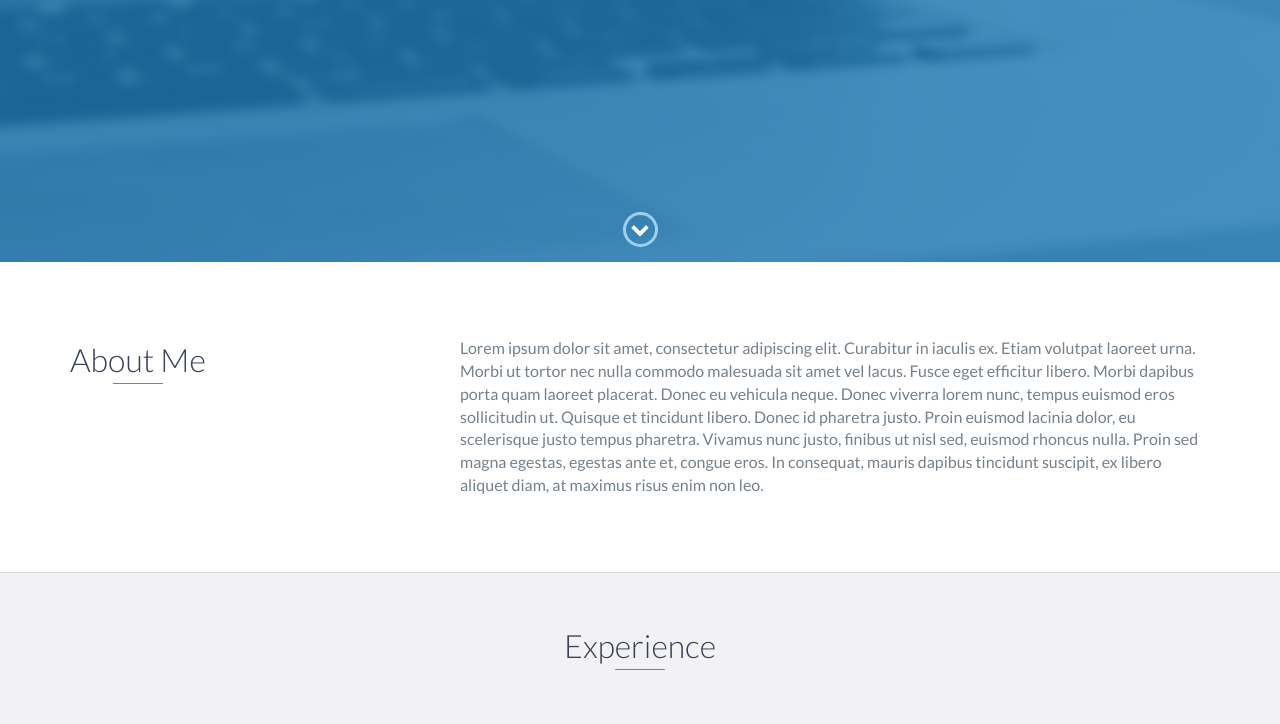
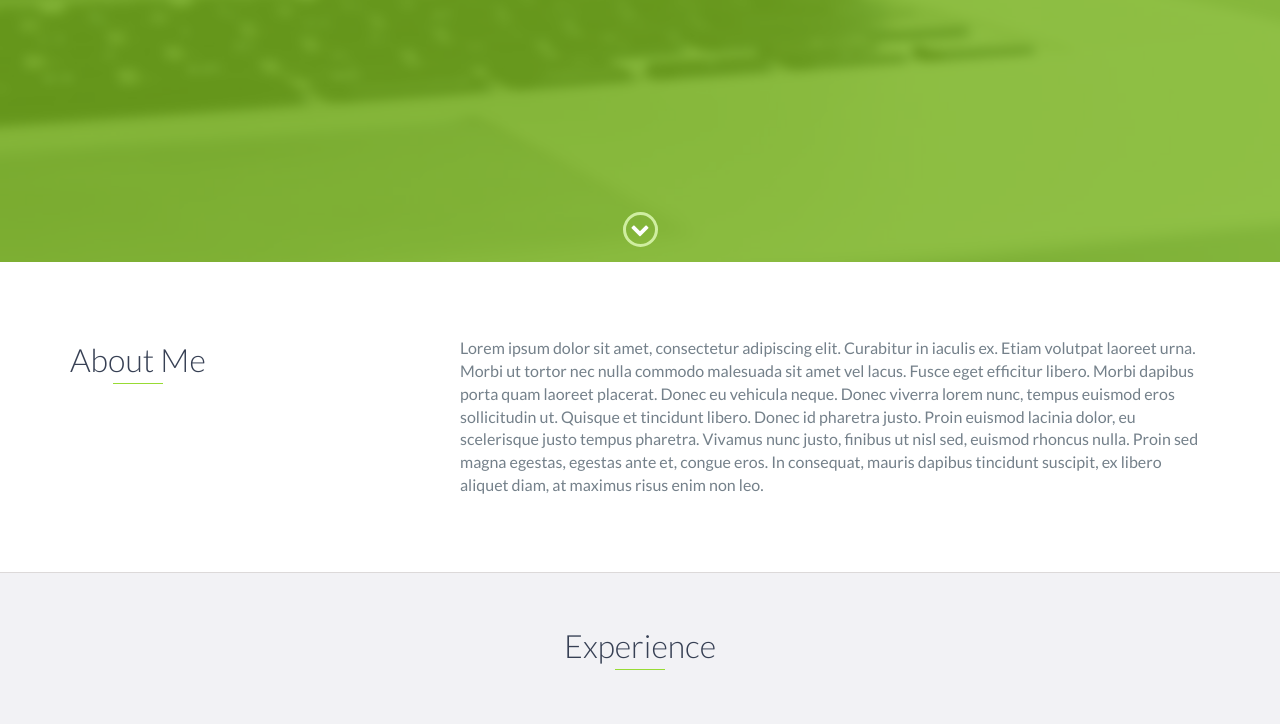
Before and after one commit to brianwalleshauser/brianwalleshauser.github.io, a website: page index.html in a window 1280 px wide. Shown: the part 538-1262 px from the top of the page. Drawn offline with nearby package versions, Linux system fonts and the light colour scheme.

Commit message:
greenify

```diff
--- a/scss/styles.scss
+++ b/scss/styles.scss
@@ -34,7 +34,8 @@
 */
 
 // Define base and accent colors
-$base-color: #3498db;
+//$base-color: #3498db;
+$base-color: #98db34;
 $base-color-hover: darken($base-color, 10%);
 
 // Define background colors
```
Also changed, not shown: css/styles.css.
